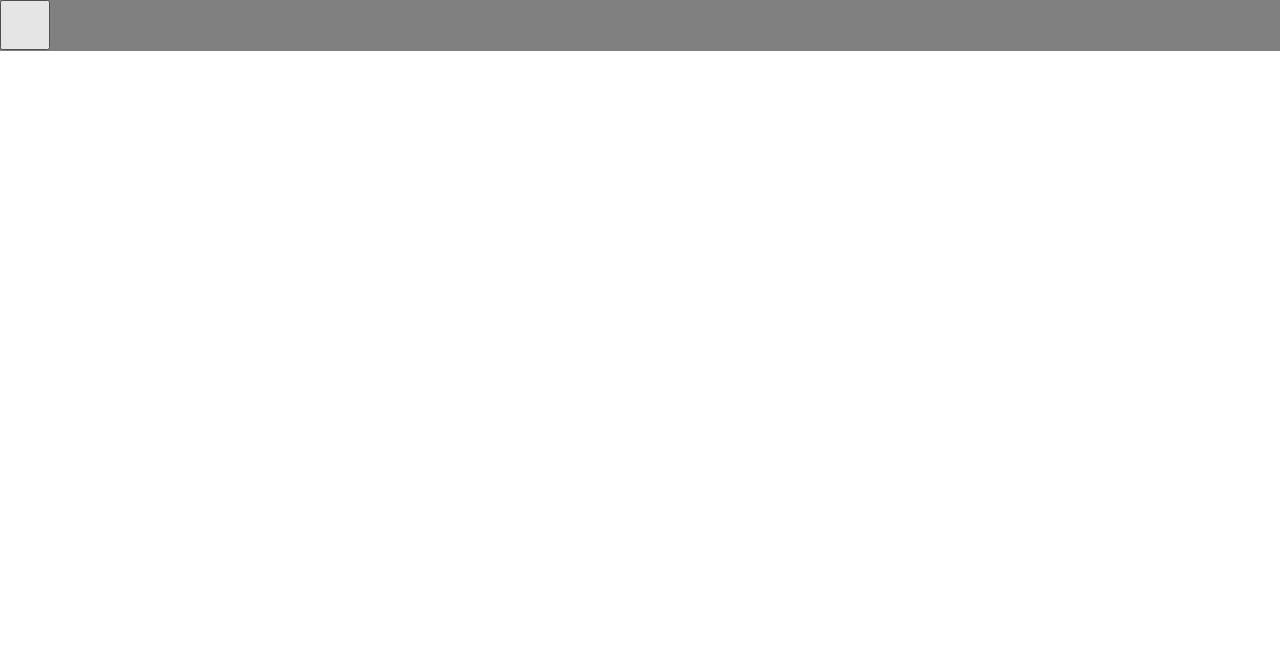
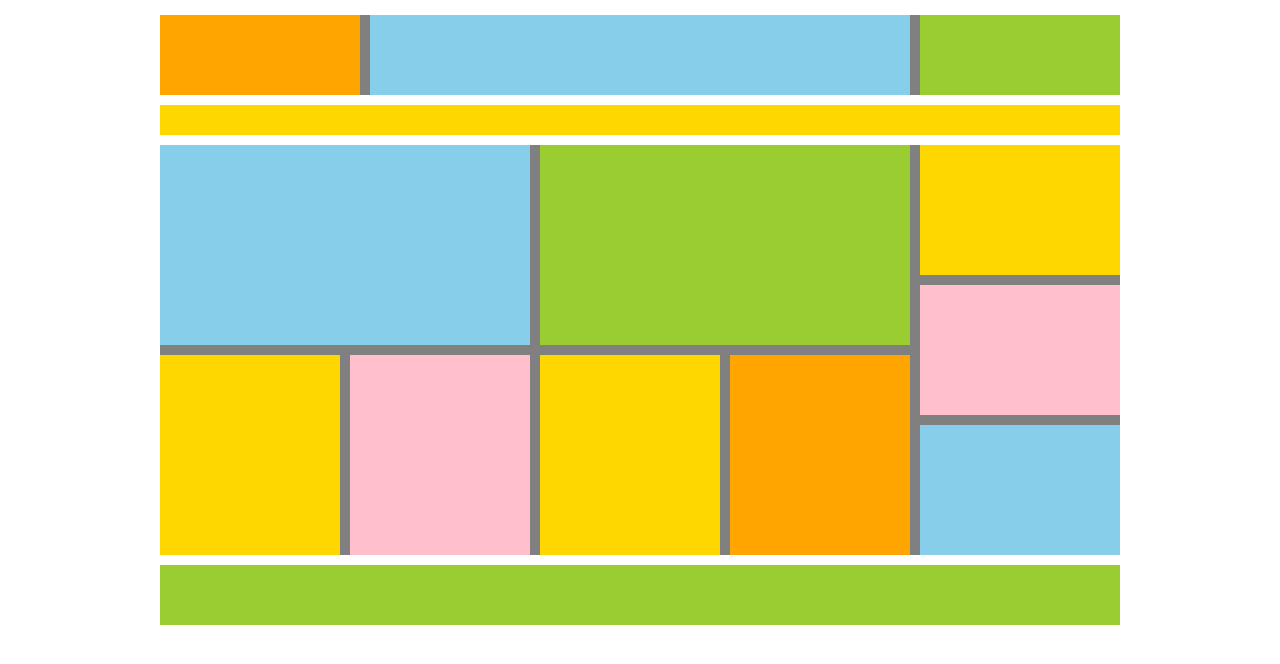
Before and after one commit to ldx027/html, a plain HTML site: page 038.html in a window 1280 px wide. Drawn offline with Linux system fonts and the light colour scheme.

Commit message:
modified:   038.html 	new file:   039.html

```diff
--- a/038.html
+++ b/038.html
@@ -1,5 +1,6 @@
 <!DOCTYPE html>
 <html lang="zh-CN">
+
 <head>
     <meta charset="UTF-8">
     <meta name="viewport" content="width=device-width, initial-scale=1.0">
@@ -7,10 +8,24 @@
     <style>
         * {
             margin: 0px;
+            transition: 0.5s;
+        }
+
+        #main {
+            width: 960px;
+            margin: 0 auto;
+            margin-top: 15px;
         }
 
         .outer {
-            background: gray;
+            background-color: gray;
+            font-size: 0px;
+            margin-bottom: 10px;
+        }
+
+        .inner {
+            background-color: gray;
+            font-size: 0px;
         }
 
         .outer::after {
@@ -20,18 +35,155 @@
         }
 
         #logo {
-            width: 50px;
-            height: 50px;
+            width: 200px;
+            height: 80px;
+            border: 0;
+            background-color: orange;
+            margin-right: 10px;
+            float: left;
+        }
+
+        #banner1 {
+            width: 540px;
+            height: 80px;
+            background-color: skyblue;
+            float: left;
+            margin-right: 10px;
+        }
+
+        #banner2 {
+            width: 200px;
+            height: 80px;
+            background-color: yellowgreen;
+            float: left;
+        }
+
+        #menu {
+            height: 30px;
+            background-color: gold;
+            margin-bottom: 10px;
+        }
+
+        #left {
+            margin-right: 10px;
+            float: left;
+            width: 370px;
+        }
+
+        #box1 {
+            width: 370px;
+            height: 200px;
+            background-color: skyblue;
+            float: left;
+            margin-bottom: 10px;
+        }
+
+        #box3 {
+            width: 180px;
+            height: 200px;
+            background-color: gold;
+            float: left;
+            margin-right: 10px;
+        }
+
+        #box4 {
+            width: 180px;
+            height: 200px;
+            background-color: pink;
+            float: left;
+        }
+
+        #middle {
+            margin-right: 10px;
+            float: left;
+            width: 370px;
+        }
+
+        #box2 {
+            width: 370px;
+            height: 200px;
+            background-color: yellowgreen;
+            float: left;
+            margin-bottom: 10px;
+        }
+
+        #box5 {
+            width: 180px;
+            height: 200px;
+            background-color: gold;
+            float: left;
+            margin-right: 10px;
+        }
+
+        #box6 {
+            width: 180px;
+            height: 200px;
+            background-color: orange;
+            float: left;
+        }
+
+        #right {
+            width: 200px;
+            float: left;
+        }
+
+        #box7 {
+            width: 200px;
+            height: 130px;
+            background-color: gold;
+            margin-bottom: 10px;
+            float: left;
+        }
+
+        #box8 {
+            width: 200px;
+            height: 130px;
+            background-color: pink;
+            margin-bottom: 10px;
+            float: left;
+        }
+
+        #box9 {
+            width: 200px;
+            height: 130px;
+            background-color: skyblue;
+            float: left;
+        }
+
+        .foot {
+            height: 60px;
+            background-color: yellowgreen;
         }
     </style>
 </head>
+
 <body>
-    <div class="outer">
-        <button id="logo"></button>
-        <div id="banner1"></div>
-        <div id="banner2"></div>
+    <div id="main">
+        <div class="outer">
+            <button id="logo"></button>
+            <div id="banner1"></div>
+            <div id="banner2"></div>
+        </div>
+        <div id="menu"></div>
+        <div class="outer">
+            <div class="inner" id="left">
+                <div id="box1"></div>
+                <div id="box3"></div>
+                <div id="box4"></div>
+            </div>
+            <div class="inner" id="middle">
+                <div id="box2"></div>
+                <div id="box5"></div>
+                <div id="box6"></div>
+            </div>
+            <div class="inner" id="right">
+                <div id="box7"></div>
+                <div id="box8"></div>
+                <div id="box9"></div>
+            </div>
+        </div>
+        <div class="foot"></div>
     </div>
-    <div class="outer"></div>
-    <div class="outer"></div>
 </body>
+
 </html>
```
Also changed, not shown: 039.html (added, +161 -0 lines).
